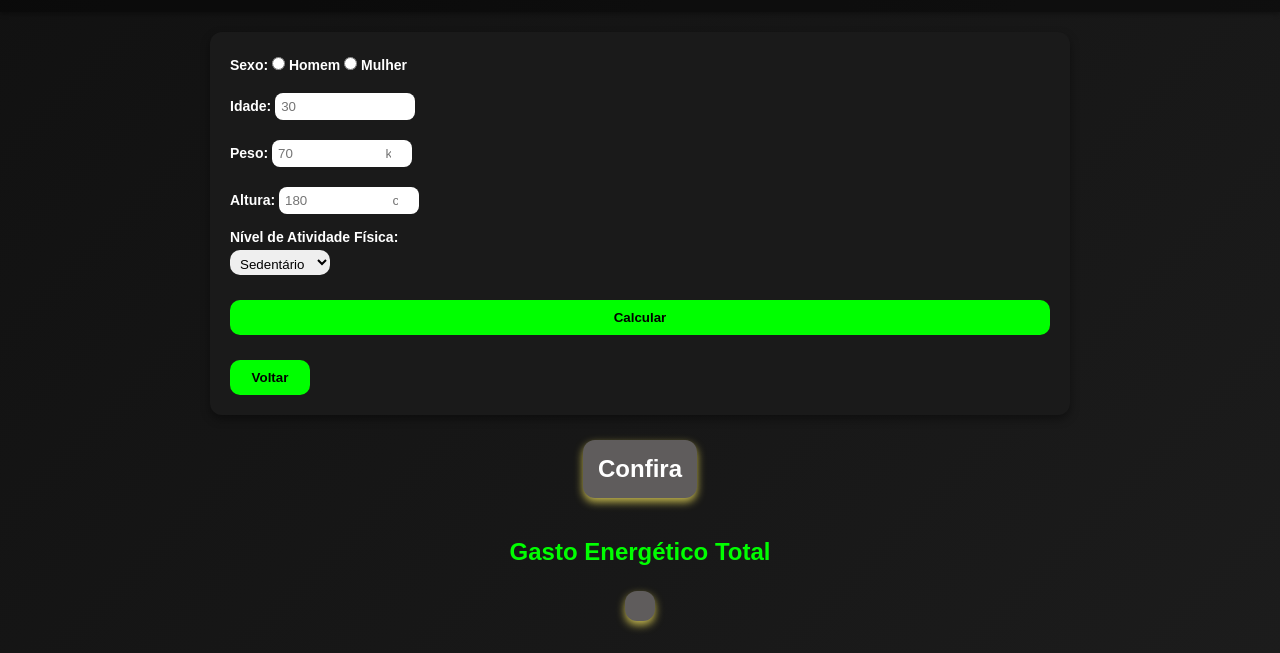
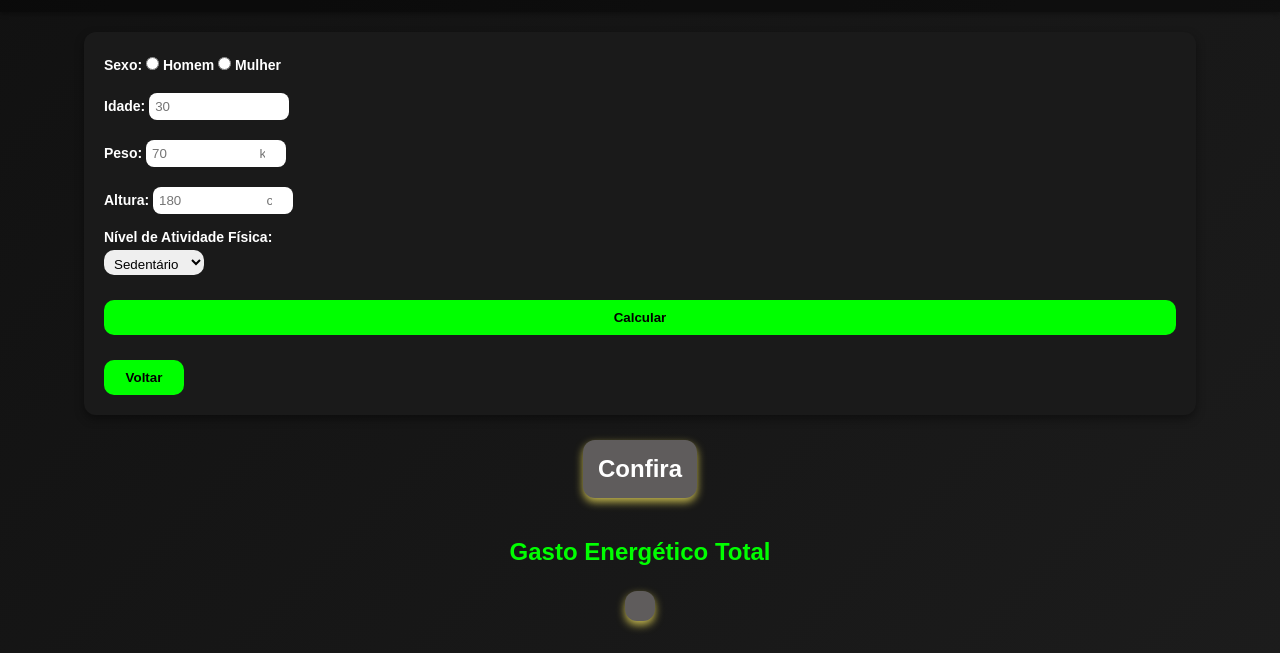
Before and after one commit to Berg40/treinoFacil, a plain HTML site: page calculadora.html in a window 1280 px wide. Shown: the part 63-716 px from the top of the page. Drawn offline with Linux system fonts and the light colour scheme.

Commit message:
Versão1.0.1

```diff
--- a/tmb.css
+++ b/tmb.css
@@ -8,7 +8,7 @@
     body {
       background: linear-gradient(135deg, #111, #222);
       color: white;
-      min-height: 100vh;
+      min-height: 90%;
       display: flex;
       flex-direction: column;
     }
@@ -35,9 +35,10 @@
     }
 
     section {
+      width: 90%;
       flex: 1;
       padding: 20px;
-      max-width: 900px;
+
       margin: auto;
       display: flex;
       flex-direction: column;
```
